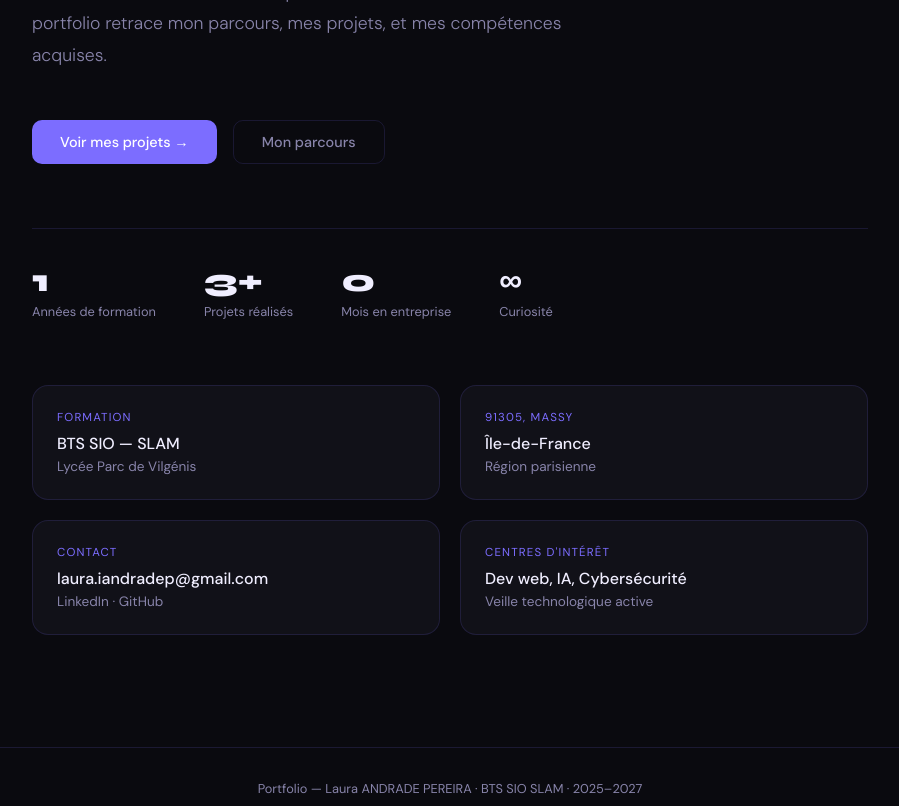
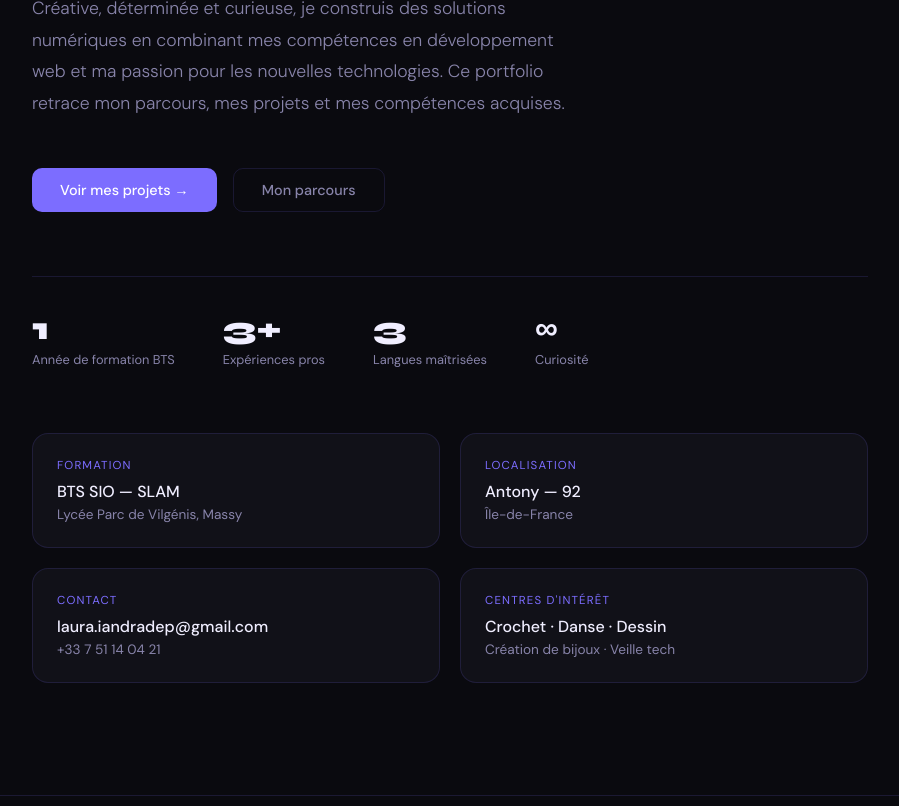
Before and after one commit to 1aura7/PORTFOLIO-, a plain HTML site: page index.html in a window 1280 px wide. Shown: the part 584-1390 px from the top of the page, without its empty margins (190-1089 px from the left). Drawn offline with Linux system fonts and the light colour scheme.

Commit message:
Update index.html

```diff
--- a/index.html
+++ b/index.html
@@ -133,7 +133,7 @@
       flex-wrap: wrap;
     }
 
-
+    .stat-item {}
     .stat-num {
       font-family: 'Syne', sans-serif;
       font-size: 2rem;
@@ -187,14 +187,14 @@
     <div class="hero-mega animate">
       <div class="hero-eyebrow animate delay-1">
         <div class="dot-pulse"></div>
-        <span>Disponible — Alternance / Stage</span>
+        <span>Disponible — Stage informatique · 01/06 → 03/07/2026</span>
       </div>
       <h1 class="animate delay-1">
         <span class="name-line">Laura ANDRADE PEREIRA</span>
-        <span class="role-line">Étudiant en BTS SIO — Option SLAM</span>
+        <span class="role-line">Étudiante en BTS SIO — Option SLAM</span>
       </h1>
       <p class="hero-desc animate delay-2">
-        Passionné par le développement et les nouvelles technologies, je construis des solutions numériques robustes et innovantes. Ce portfolio retrace mon parcours, mes projets, et mes compétences acquises.
+        Créative, déterminée et curieuse, je construis des solutions numériques en combinant mes compétences en développement web et ma passion pour les nouvelles technologies. Ce portfolio retrace mon parcours, mes projets et mes compétences acquises.
       </p>
       <div class="hero-ctas animate delay-3">
         <a href="projets.html" class="btn-primary">Voir mes projets →</a>
@@ -203,15 +203,15 @@
       <div class="stats-row animate delay-3">
         <div class="stat-item">
           <span class="stat-num">1</span>
-          <span class="stat-label">Années de formation</span>
+          <span class="stat-label">Année de formation BTS</span>
         </div>
         <div class="stat-item">
           <span class="stat-num">3+</span>
-          <span class="stat-label">Projets réalisés</span>
+          <span class="stat-label">Expériences pros</span>
         </div>
         <div class="stat-item">
-          <span class="stat-num">0</span>
-          <span class="stat-label">Mois en entreprise</span>
+          <span class="stat-num">3</span>
+          <span class="stat-label">Langues maîtrisées</span>
         </div>
         <div class="stat-item">
           <span class="stat-num">∞</span>
@@ -224,22 +224,22 @@
       <div class="info-card animate delay-1">
         <div class="info-label">Formation</div>
         <div class="info-value">BTS SIO — SLAM</div>
-        <div class="info-sub">Lycée Parc de Vilgénis</div>
+        <div class="info-sub">Lycée Parc de Vilgénis, Massy</div>
       </div>
       <div class="info-card animate delay-1">
-        <div class="info-label">91305, MASSY</div>
-        <div class="info-value">Île-de-France</div>
-        <div class="info-sub">Région parisienne</div>
+        <div class="info-label">Localisation</div>
+        <div class="info-value">Antony — 92</div>
+        <div class="info-sub">Île-de-France</div>
       </div>
       <div class="info-card animate delay-2">
         <div class="info-label">Contact</div>
         <div class="info-value">laura.iandradep@gmail.com</div>
-        <div class="info-sub">LinkedIn · GitHub</div>
+        <div class="info-sub">+33 7 51 14 04 21</div>
       </div>
       <div class="info-card animate delay-2">
         <div class="info-label">Centres d'intérêt</div>
-        <div class="info-value">Dev web, IA, Cybersécurité</div>
-        <div class="info-sub">Veille technologique active</div>
+        <div class="info-value">Crochet · Danse · Dessin</div>
+        <div class="info-sub">Création de bijoux · Veille tech</div>
       </div>
     </div>
 
```
